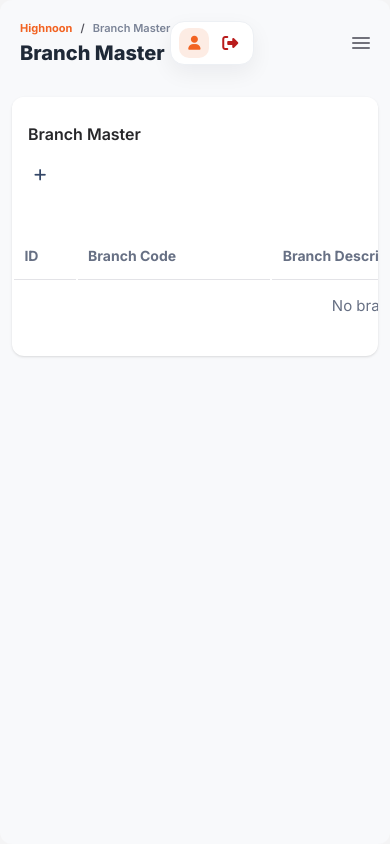
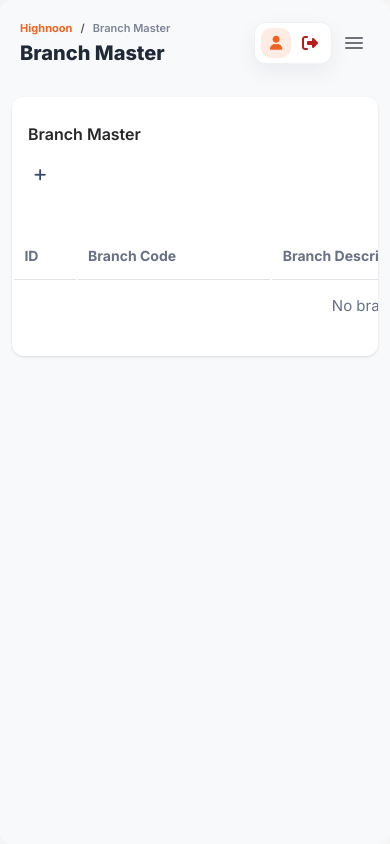
Before and after one commit to hashir500/HNL-VISITOR-MANAGEMENT-SYSTEM-, a Django app: page /masters/branches/ in a window 390 px wide. Run offline with Django 5.2, Linux system fonts and the light colour scheme; data that the repository does not hold is empty; some libraries are stand-ins or nearby versions.

Commit message:
minor bug fix

```diff
--- a/highnoon_vms/static/assets/css/vms-custom.css
+++ b/highnoon_vms/static/assets/css/vms-custom.css
@@ -963,3 +963,72 @@ body {
     height: 32px;
   }
 }
+
+/* Mobile navbar: align account controls and hamburger */
+@media (max-width: 767.98px) {
+  .navbar-main .container-fluid {
+    display: flex !important;
+    align-items: center !important;
+    justify-content: space-between !important;
+    flex-wrap: nowrap !important;
+    gap: 8px;
+  }
+
+  .navbar-main nav[aria-label="breadcrumb"] {
+    flex: 1 1 auto;
+    min-width: 0;
+    max-width: calc(100% - 125px);
+  }
+
+  #navbar {
+    display: flex !important;
+    flex: 0 0 auto !important;
+    align-items: center !important;
+    gap: 6px;
+    margin: 0 0 0 auto !important;
+  }
+
+  #navbar .ms-md-auto {
+    margin-left: 0 !important;
+    padding-right: 0 !important;
+  }
+
+  #navbar .navbar-nav {
+    flex-direction: row !important;
+    align-items: center !important;
+    margin: 0 !important;
+  }
+
+  #navbar .nav-item.d-xl-none {
+    padding-left: 0 !important;
+  }
+
+  .top-user-menu {
+    display: flex !important;
+    align-items: center !important;
+    gap: 4px !important;
+    padding: 5px 6px !important;
+    margin: 0 !important;
+    border-radius: 11px !important;
+  }
+
+  .top-user-avatar,
+  .top-logout-icon {
+    width: 30px !important;
+    min-width: 30px !important;
+    height: 30px !important;
+  }
+
+  .top-user-info {
+    display: none !important;
+  }
+
+  #iconNavbarSidenav {
+    display: flex !important;
+    align-items: center !important;
+    justify-content: center !important;
+    width: 32px;
+    height: 32px;
+    padding: 0 !important;
+  }
+}
```
